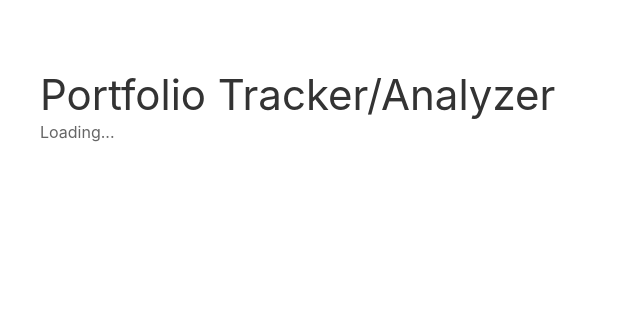
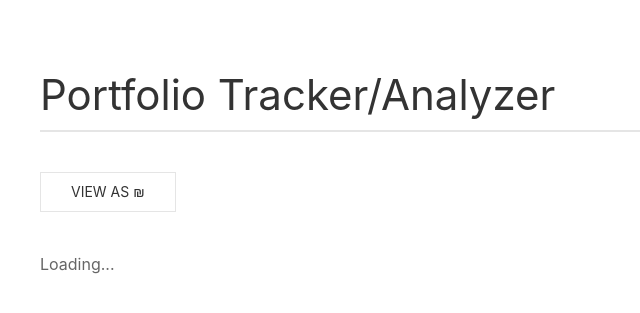
Before and after one commit to eluzix/portfolio-tracker, a Python web app: template rust/templates/index.html in a window 1280 px wide. Shown: the top 313 px of the page, without its empty margins (0-640 px from the left). Run offline with Jinja, Linux system fonts and the light colour scheme; the template is opened without the code that fills it, so the values that code supplies are empty; some libraries are stand-ins or nearby versions.

Commit message:
adding button to html

```diff
--- a/rust/templates/index.html
+++ b/rust/templates/index.html
@@ -10,7 +10,7 @@
     <link rel="icon" type="image/png" sizes="32x32" href="https://tracker.arrakisholdings.com/favicon-32x32.png">
     <link rel="icon" type="image/png" sizes="16x16" href="https://tracker.arrakisholdings.com/favicon-16x16.png">
     <link rel="manifest" href="https://tracker.arrakisholdings.com/site.webmanifest">
-    <title>Portfolio TrackerAnalyzer</title>
+    <title>Portfolio Tracker</title>
     <script src="https://unpkg.com/htmx.org@2.0.2"></script> <script src="https://unpkg.com/htmx.org@2.0.2"></script>
   </head>
 
@@ -18,10 +18,20 @@
     <base href="https://cksovbwws8.execute-api.us-east-1.amazonaws.com/" />
 
     <header class="uk-container uk-margin-large-top">
-      <h1>Portfolio Tracker/Analyzer</h1>
+      <h1 class="uk-heading-divider">Portfolio Tracker/Analyzer</h1>
     </header>
 
-    <main hx-get="/tracker_api" hx-trigger="load" hx-target="this" hx-vals='{"user_id": "1"}'>
+    <input type="hidden" id="p-uid" name="user_id" value="1" />
+
+    <div class="uk-container uk-padding">
+      <button class="uk-button uk-button-default"
+        hx-get="/tracker_api" hx-trigger="click"
+        hx-include="#p-uid"
+        hx-on:htmx:config-request="event.detail.parameters.currency='ILS'"
+        hx-target="#main">View as ₪</button>
+    </div>
+
+    <main id="main" hx-get="/tracker_api" hx-trigger="load" hx-target="this" hx-include="#p-uid">
       <div class="uk-container">
         Loading...
       </div>
```
Also changed, not shown: 1 other file.
